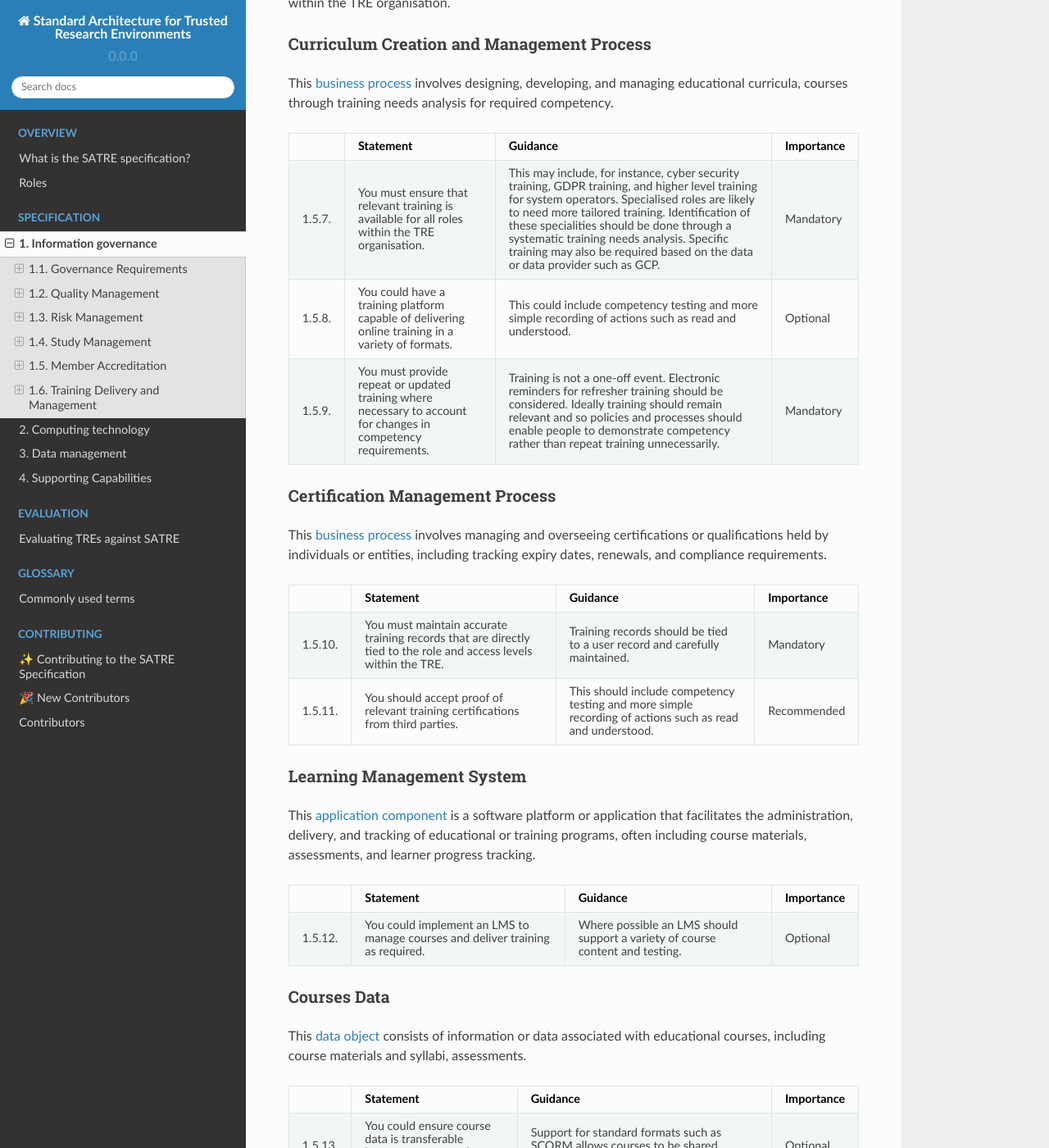
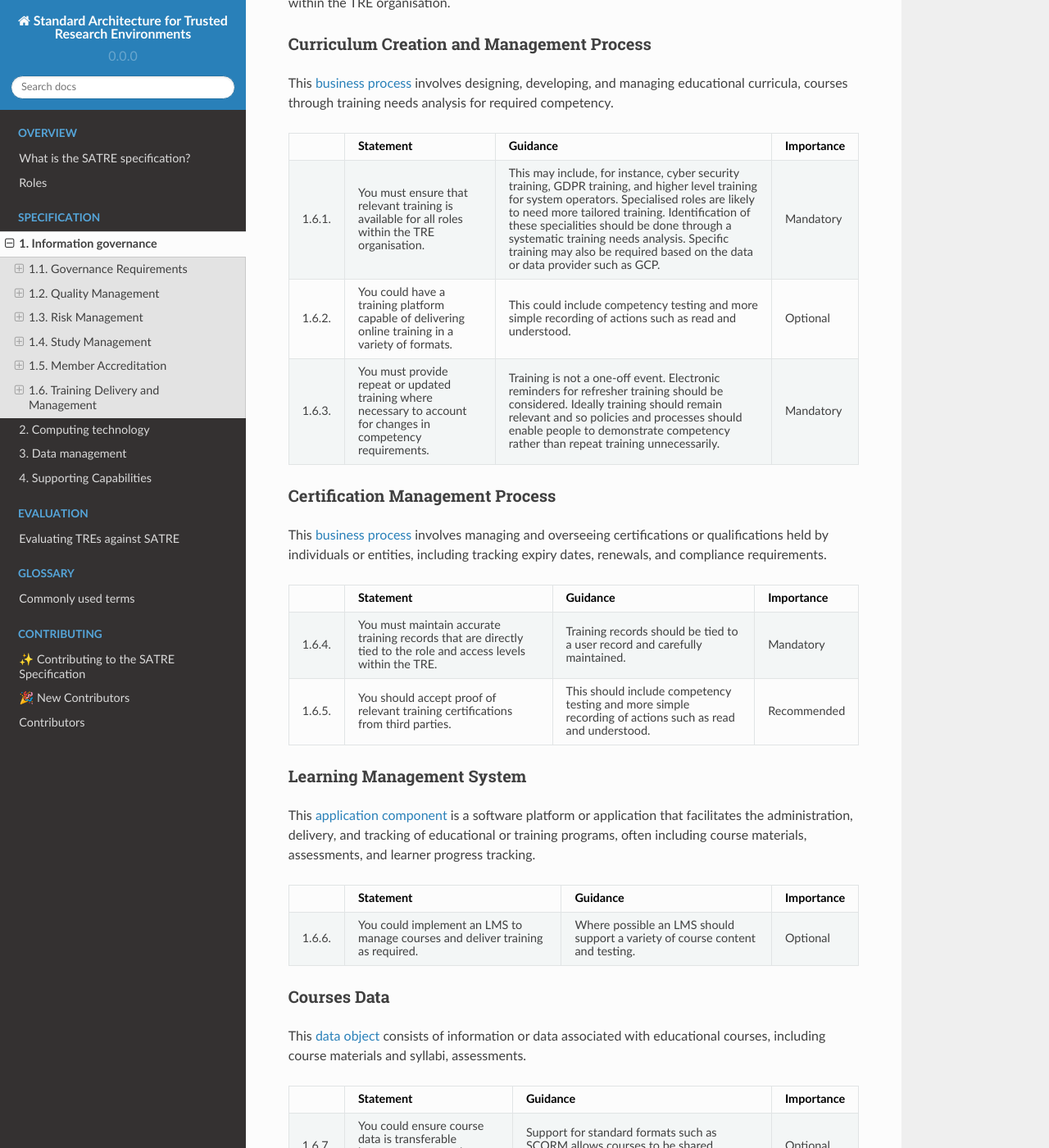
Before and after one commit to sa-tre/satre-specification, a Sphinx documentation site: the page built from docs/source/pillars/information_governance.md, in a window 1280 px wide and 1400 px high, scrolled down 9375 px. Shown: the whole window at 82% size. Built offline with Sphinx 7.4.7 and the Read the Docs theme 2.0.0, drawn with Linux system fonts in a browser that asks for light colours.

Commit message:
Fix statement numbering in section 1.6

```diff
--- a/docs/source/pillars/information_governance.md
+++ b/docs/source/pillars/information_governance.md
@@ -544,18 +544,18 @@ This {term}`business process <business process>` involves designing, developing,
   - Statement
   - Guidance
   - Importance
-* - 1.5.7.
+* - 1.6.1.
   - You must ensure that relevant training is available for all roles within the TRE organisation.
   - This may include, for instance, cyber security training, GDPR training, and higher level training for system operators.
     Specialised roles are likely to need more tailored training.
     Identification of these specialities should be done through a systematic training needs analysis.
     Specific training may also be required based on the data or data provider such as GCP.
   - Mandatory
-* - 1.5.8.
+* - 1.6.2.
   - You could have a training platform capable of delivering online training in a variety of formats.
   - This could include competency testing and more simple recording of actions such as read and understood.
   - Optional
-* - 1.5.9.
+* - 1.6.3.
   - You must provide repeat or updated training where necessary to account for changes in competency requirements.
   - Training is not a one-off event.
     Electronic reminders for refresher training should be considered.
@@ -575,11 +575,11 @@ This {term}`business process <business process>` involves managing and overseein
   - Statement
   - Guidance
   - Importance
-* - 1.5.10.
+* - 1.6.4.
   - You must maintain accurate training records that are directly tied to the role and access levels within the TRE.
   - Training records should be tied to a user record and carefully maintained.
   - Mandatory
-* - 1.5.11.
+* - 1.6.5.
   - You should accept proof of relevant training certifications from third parties.
   - This should include competency testing and more simple recording of actions such as read and understood.
   - Recommended
@@ -597,7 +597,7 @@ This {term}`application component <application component>` is a software platfor
   - Statement
   - Guidance
   - Importance
-* - 1.5.12.
+* - 1.6.6.
   - You could implement an LMS to manage courses and deliver training as required.
   - Where possible an LMS should support a variety of course content and testing.
   - Optional
@@ -615,11 +615,11 @@ This {term}`data object <data object>` consists of information or data associate
   - Statement
   - Guidance
   - Importance
-* - 1.5.13.
+* - 1.6.7.
   - You could ensure course data is transferable between systems where possible.
   - Support for standard formats such as SCORM allows courses to be shared between providers.
   - Optional
-* - 1.5.14.
+* - 1.6.8.
   - You could keep historical copies of courses in order to demonstrate competency at a given point in time.
   - Data providers and regulators may be required to audit historical records (EG. Clinical trials) it may be necessary to retain copies of superseded training along with versions of certifications within the training record.
   - Optional
```
